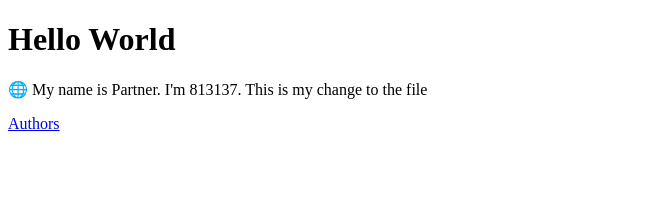
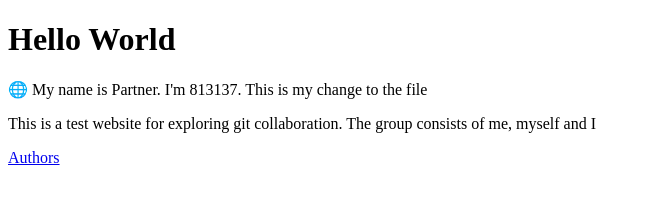
Before and after one commit to 813137/software-dev-III, a plain HTML site: page index.html in a window 1280 px wide. Shown: the whole page, without its empty margins (0-650 px from the left). Drawn offline with Linux system fonts and the light colour scheme.

Commit message:
813137 did this

```diff
--- a/index.html
+++ b/index.html
@@ -9,6 +9,10 @@
         <p>
             &#127760 My name is Partner. I'm 813137. This is my change to the file
         </p>
+        <p>
+            This is a test website for exploring git collaboration. The group consists
+            of me, myself and I
+        </p>
         <p><a href="author.html">Authors</a></p>
     </body>
 </html>
```
